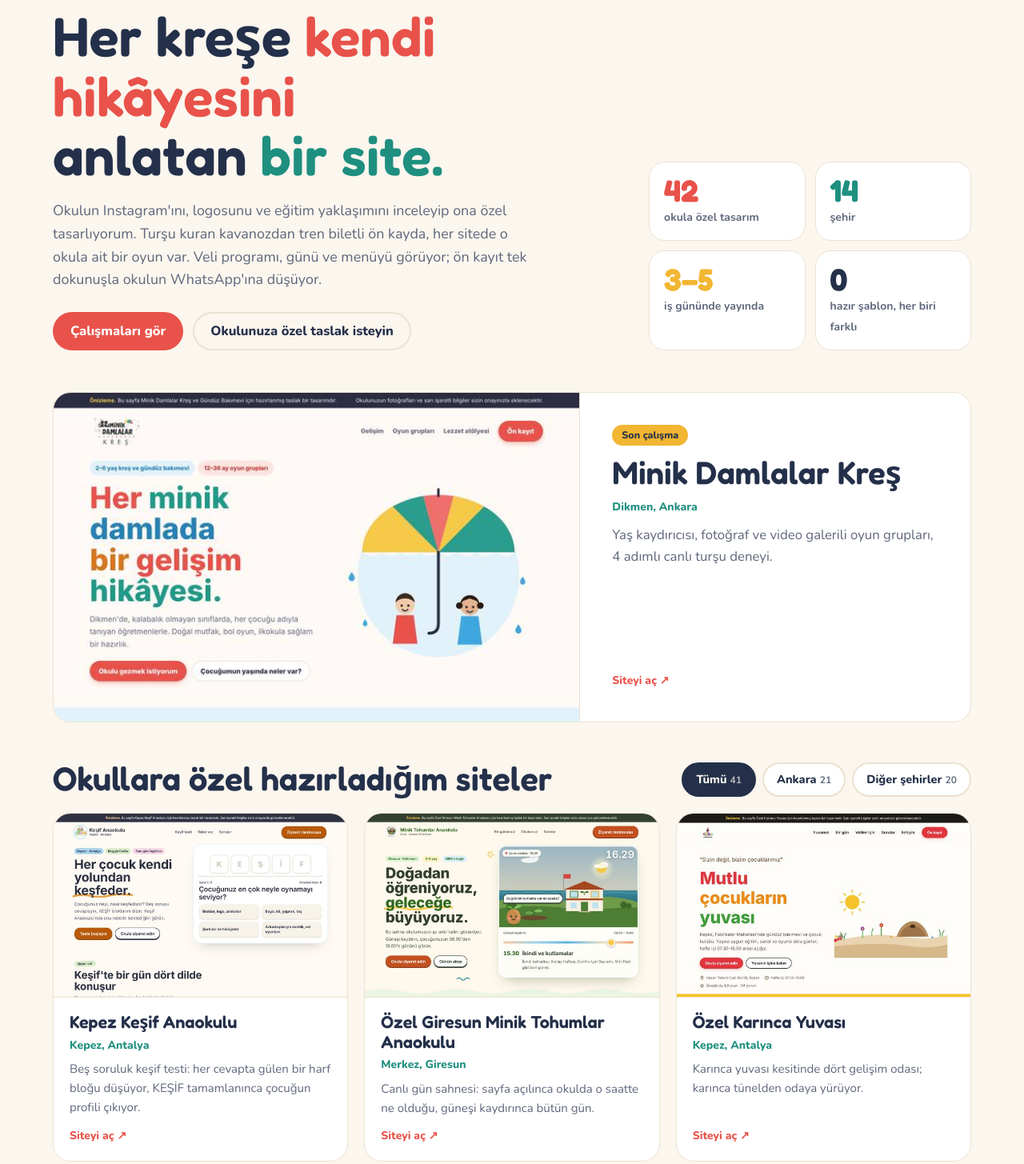
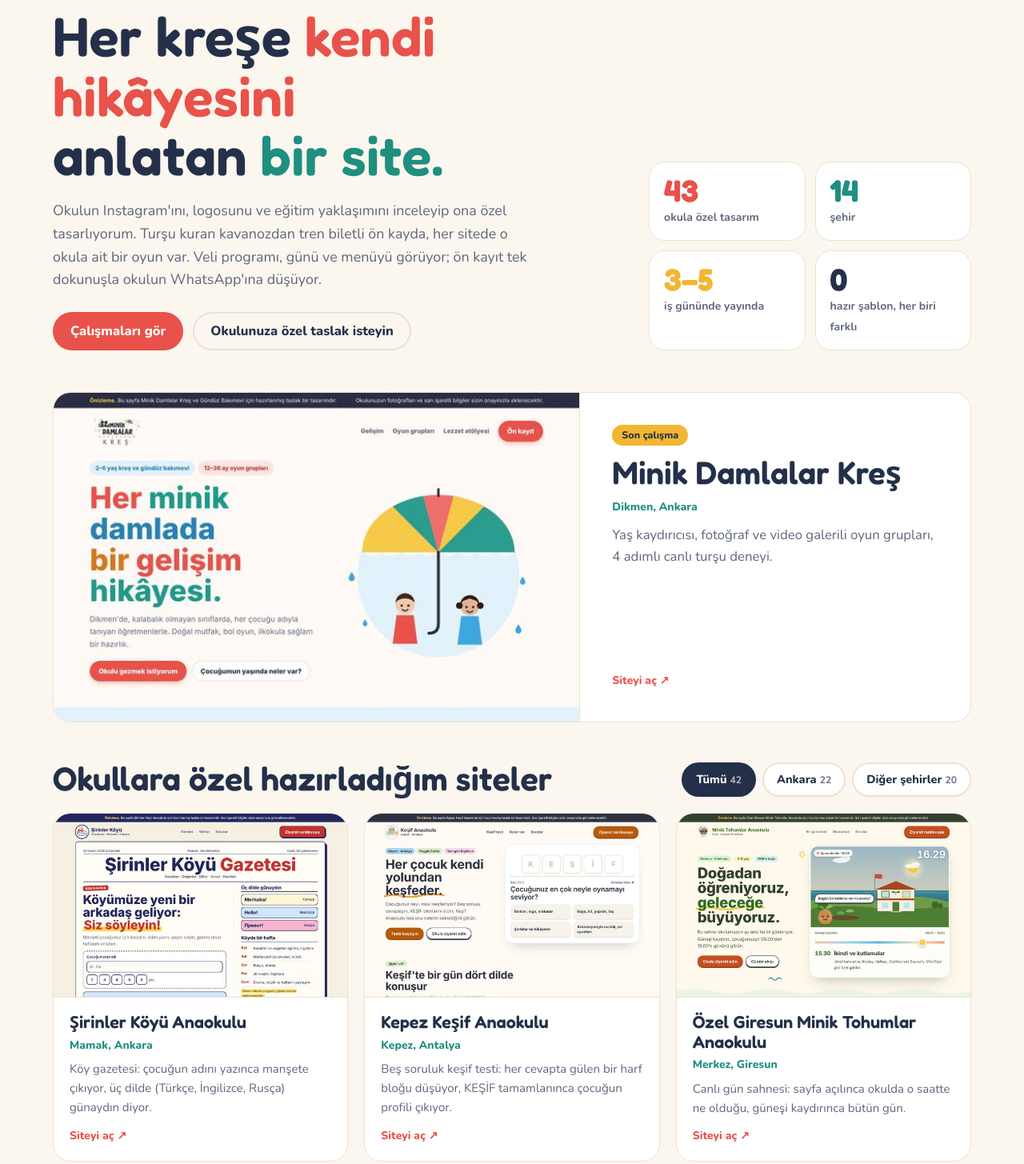
Before and after one commit to nnumanbekir-lgtm/kres-portfoy, a plain HTML site: page index.html in a window 1280 px wide. Shown: the part 140-1595 px from the top of the page at 80% size. Drawn offline with nearby package versions, Linux system fonts and the light colour scheme.

Commit message:
Portföye Şirinler Köyü eklendi
Co-Authored-By: Claude Opus 5.5 <noreply@anthropic.com>
Claude-Session: https://claude.ai/code/session_01V27VxCak6nhkhKEoPmg8Ct

```diff
--- a/index.html
+++ b/index.html
@@ -1,11 +1,11 @@
 <!doctype html>
 <html lang="tr"><head><meta charset="utf-8"><meta name="viewport" content="width=device-width,initial-scale=1,viewport-fit=cover">
-<meta name="description" content="Kreş ve gündüz bakımevleri için okula özel web siteleri. 42 kreşe özel hazırlanmış tasarımlar.">
+<meta name="description" content="Kreş ve gündüz bakımevleri için okula özel web siteleri. 43 kreşe özel hazırlanmış tasarımlar.">
 <meta property="og:title" content="Numan Web · Kreş"><meta property="og:description" content="Her kreşe kendi hikâyesini anlatan bir site.">
 <title>Numan Web · Kreş</title>
 <meta property="og:type" content="website">
 <meta property="og:title" content="Kreşlere özel web siteleri · Numan">
-<meta property="og:description" content="42 kreşe özel hazırlanmış, her biri farklı web sitesi tasarımları.">
+<meta property="og:description" content="43 kreşe özel hazırlanmış, her biri farklı web sitesi tasarımları.">
 <meta property="og:url" content="https://nnumanbekir-lgtm.github.io/kres-portfoy/">
 <meta property="og:image" content="https://nnumanbekir-lgtm.github.io/kres-portfoy/og.jpg">
 <meta property="og:image:width" content="1200">
@@ -100,15 +100,18 @@ footer .wrap{display:flex;justify-content:space-between;gap:12px;flex-wrap:wrap;
 <h1>Her kreşe <span class="c1">kendi hikâyesini</span> anlatan <span class="c2">bir site.</span></h1>
 <p class="sub">Okulun Instagram'ını, logosunu ve eğitim yaklaşımını inceleyip ona özel tasarlıyorum. Turşu kuran kavanozdan tren biletli ön kayda, her sitede o okula ait bir oyun var. Veli programı, günü ve menüyü görüyor; ön kayıt tek dokunuşla okulun WhatsApp'ına düşüyor.</p>
 <div class="cta"><a class="btn" href="#isler">Çalışmaları gör</a><a class="btn alt" href="#iletisim">Okulunuza özel taslak isteyin</a></div></div>
-<div class="stats"><div class="stat" style="--c:var(--coral)"><b class="num">42</b><span>okula özel tasarım</span></div><div class="stat" style="--c:var(--teal)"><b class="num">14</b><span>şehir</span></div><div class="stat" style="--c:var(--sun)"><b class="num">3–5</b><span>iş gününde yayında</span></div><div class="stat" style="--c:var(--fg)"><b class="num">0</b><span>hazır şablon, her biri farklı</span></div></div>
+<div class="stats"><div class="stat" style="--c:var(--coral)"><b class="num">43</b><span>okula özel tasarım</span></div><div class="stat" style="--c:var(--teal)"><b class="num">14</b><span>şehir</span></div><div class="stat" style="--c:var(--sun)"><b class="num">3–5</b><span>iş gününde yayında</span></div><div class="stat" style="--c:var(--fg)"><b class="num">0</b><span>hazır şablon, her biri farklı</span></div></div>
 </div></section>
 <section class="work" id="isler"><div class="wrap">
 <a class="card feat" href="https://nnumanbekir-lgtm.github.io/minik-damlalar-kres/" target="_blank" rel="noopener" data-g="Ankara">
 <span class="shot"><img src="shots/minik-damlalar-kres.jpg" alt="Minik Damlalar Kreş sitesinin açılış ekranı" loading="eager" width="640" height="400"></span>
 <span class="meta"><span class="new">Son çalışma</span><span class="nm">Minik Damlalar Kreş</span><span class="pl">Dikmen, Ankara</span><span class="sg">Yaş kaydırıcısı, fotoğraf ve video galerili oyun grupları, 4 adımlı canlı turşu deneyi.</span><span class="go">Siteyi aç ↗</span></span></a>
 <div class="bar"><h2>Okullara özel hazırladığım siteler</h2>
-<div class="chips" role="group" aria-label="Şehre göre süz"><button type="button" data-f="all" aria-pressed="true">Tümü<small class="num">41</small></button><button type="button" data-f="Ankara" aria-pressed="false">Ankara<small class="num">21</small></button><button type="button" data-f="other" aria-pressed="false">Diğer şehirler<small class="num">20</small></button></div></div>
+<div class="chips" role="group" aria-label="Şehre göre süz"><button type="button" data-f="all" aria-pressed="true">Tümü<small class="num">42</small></button><button type="button" data-f="Ankara" aria-pressed="false">Ankara<small class="num">22</small></button><button type="button" data-f="other" aria-pressed="false">Diğer şehirler<small class="num">20</small></button></div></div>
 <div class="grid" id="grid">
+<a class="card" href="https://nnumanbekir-lgtm.github.io/sirinler-koyu-anaokulu/" target="_blank" rel="noopener" data-g="Ankara">
+<span class="shot"><img src="shots/sirinler-koyu-anaokulu.jpg" alt="Şirinler Köyü Anaokulu sitesinin açılış ekranı" loading="lazy" width="640" height="400"></span>
+<span class="meta"><span class="nm">Şirinler Köyü Anaokulu</span><span class="pl">Mamak, Ankara</span><span class="sg">Köy gazetesi: çocuğun adını yazınca manşete çıkıyor, üç dilde (Türkçe, İngilizce, Rusça) günaydın diyor.</span><span class="go">Siteyi aç ↗</span></span></a>
 <a class="card" href="https://nnumanbekir-lgtm.github.io/kepez-kesif-anaokulu/" target="_blank" rel="noopener" data-g="Diğer">
 <span class="shot"><img src="shots/kepez-kesif-anaokulu.jpg" alt="Kepez Keşif Anaokulu sitesinin açılış ekranı" loading="lazy" width="640" height="400"></span>
 <span class="meta"><span class="nm">Kepez Keşif Anaokulu</span><span class="pl">Kepez, Antalya</span><span class="sg">Beş soruluk keşif testi: her cevapta gülen bir harf bloğu düşüyor, KEŞİF tamamlanınca çocuğun profili çıkıyor.</span><span class="go">Siteyi aç ↗</span></span></a>
```
Also changed, not shown: shots/sirinler-koyu-anaokulu.jpg (added).
